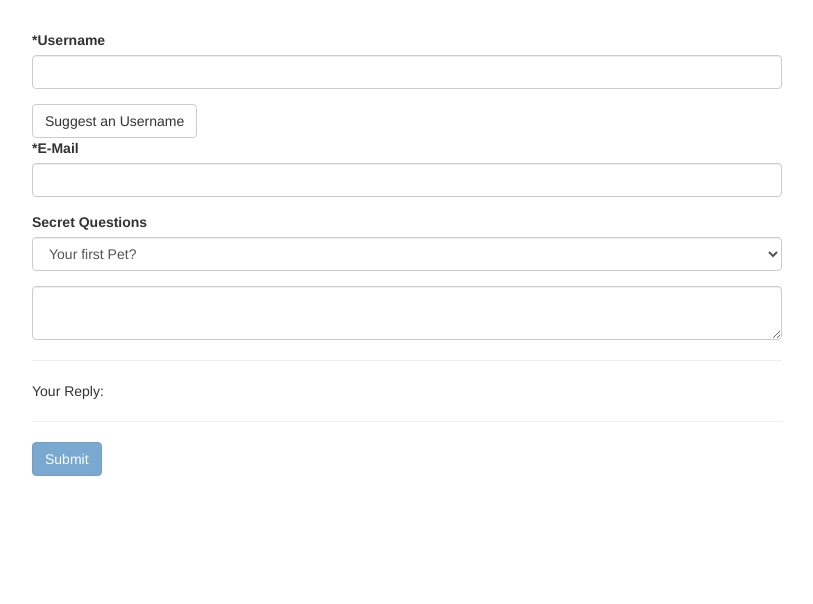
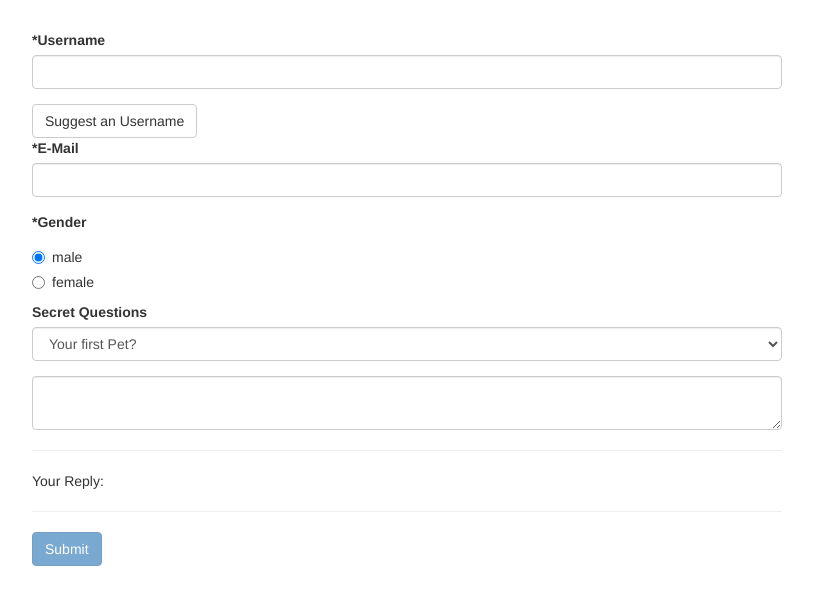
Before and after one commit to naitik0212/Angular-Forms, an Angular app: page / in a window 1280 px wide. Shown: the top 604 px of the page, without its empty margins (233-1046 px from the left). Built offline with nearby package versions, Linux system fonts and the light colour scheme.

Commit message:
radio buttons with default value set

```diff
--- a/src/app/app.component.html
+++ b/src/app/app.component.html
@@ -27,6 +27,21 @@
         </div>
           <p *ngIf="!userData.valid && userData.touched"> Please Enter a valid User information!</p>
 
+          <label>*Gender</label>
+
+          <div class="radio" *ngFor="let gender of genders">
+
+            <label>
+              <input type = "radio"
+                     name = "gender"
+                     [ngModel] = defaultGender
+                     [value] = "gender" required>
+              {{gender}}
+
+            </label>
+
+          </div>
+
           <div class="form-group">
           <label for="secret">Secret Questions</label>
           <select id="secret" class="form-control"
@@ -43,9 +58,14 @@
             [(ngModel)]="answer">
             </textarea>
           </div>
+
+
+
+
           <hr>
 
           <p> Your Reply: {{answer}}</p>
+
           <hr>
 
 
--- a/src/app/app.component.ts
+++ b/src/app/app.component.ts
@@ -10,6 +10,8 @@ export class AppComponent {
   @ViewChild('f') signUpForm: NgForm;
   defaultQuestion = 'pet';
   answer = '';
+  genders = ['male', 'female'];
+  defaultGender = 'male';
 
   suggestUserName() {
     const suggestedName = 'Superuser';
```
